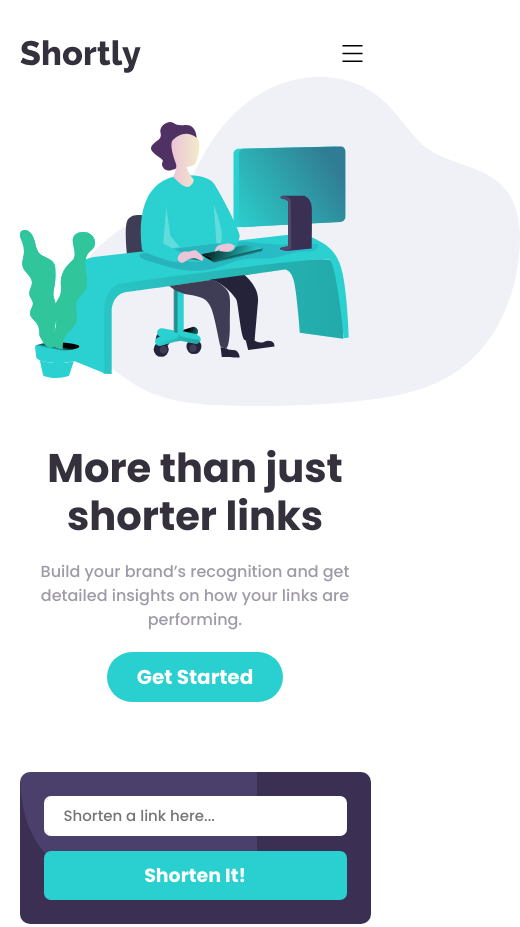
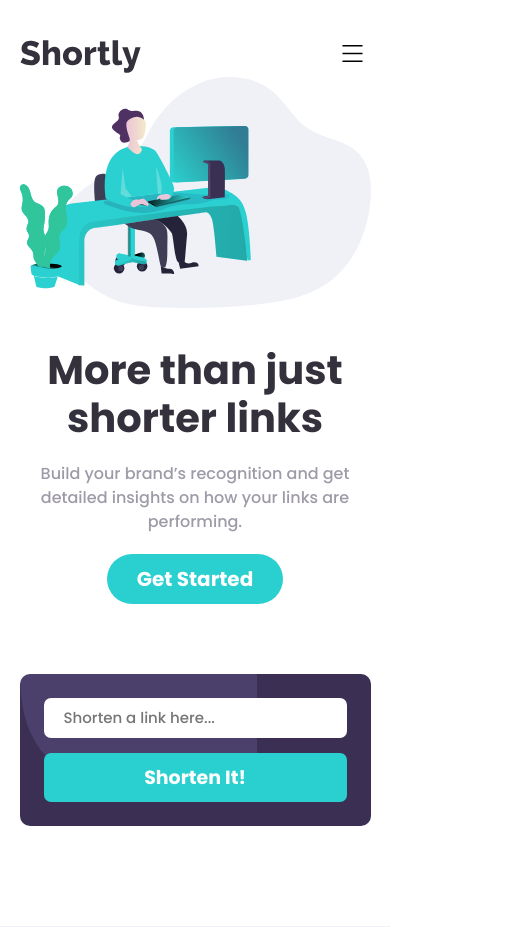
Before and after one commit to CarlosReyes84/URL-Shortening-API-LandingPage, a website: page index.html in a window 390 px wide. Shown: the top 927 px of the page, 520 px wide, since content can reach past the window. Drawn offline with Linux system fonts and the light colour scheme.

Commit message:
fix image mobile width

```diff
--- a/src/scss/layout/_section1.scss
+++ b/src/scss/layout/_section1.scss
@@ -4,7 +4,7 @@
 .get-started {
     position: relative;
     .work {
-        width: 50rem;
+        width: 100%;
         @include tablet {
             display: none;
         }
```
Also changed, not shown: dist/css/app.css.
